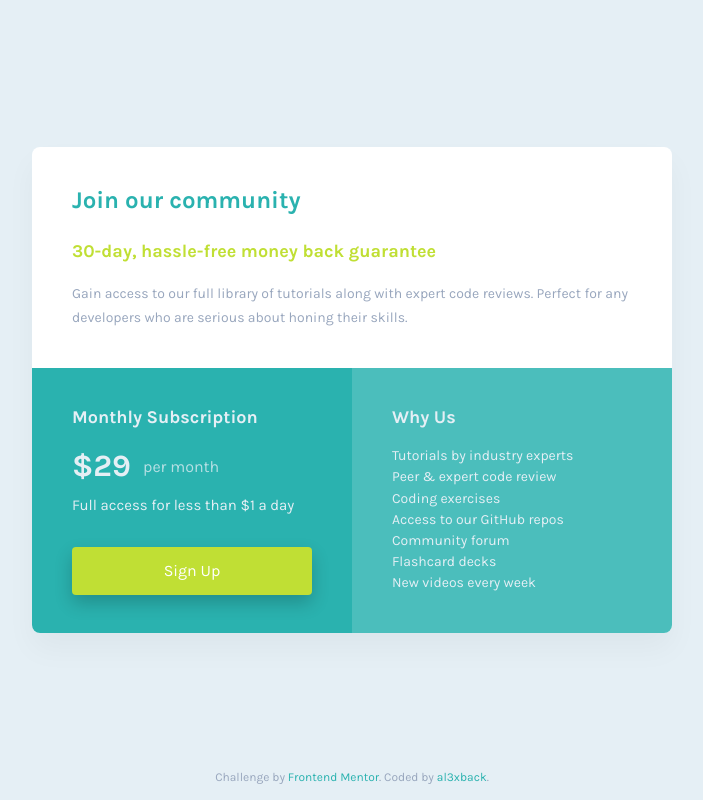
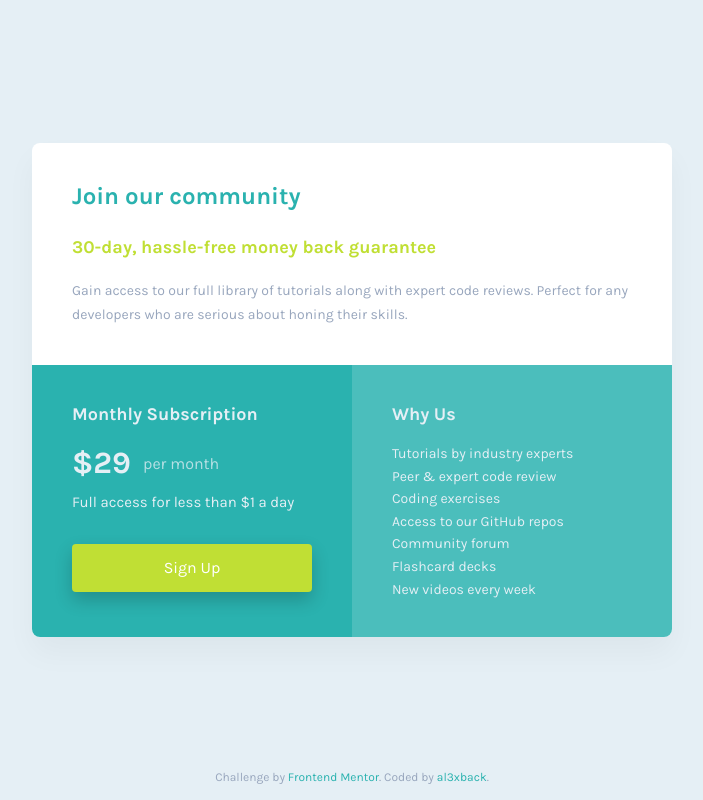
Before and after one commit to al3xback/fmentor-single-price-bulma, a website: page index.html in a window 1280 px wide. Shown: the whole page, without its empty margins (288-991 px from the left). Drawn offline with Linux system fonts and the light colour scheme.

Commit message:
sync line height

```diff
--- a/scss/base/_typography.scss
+++ b/scss/base/_typography.scss
@@ -1,4 +1,3 @@
-@use 'sass:math';
 @use '../abstracts/variables' as var;
 @use '../abstracts/functions' as func;
 
@@ -36,7 +35,6 @@ h6 {
 
 p {
 	font-size: 1em;
-	line-height: math.div(24, 14);
 }
 
 strong {
--- a/scss/components/_card.scss
+++ b/scss/components/_card.scss
@@ -55,6 +55,10 @@
 	background-color: var.$color-cyan-light;
 }
 
+.list {
+	line-height: 1.4;
+}
+
 .list li + li {
 	margin-top: func.em(3, var.$font-size-primary);
 }
--- a/scss/vendors/_bulma.scss
+++ b/scss/vendors/_bulma.scss
@@ -1,3 +1,4 @@
+@use 'sass:math';
 @use '../abstracts/variables' as var;
 @use '../abstracts/functions' as func;
 
@@ -9,7 +10,7 @@
 	$body-font-size: func.em(var.$font-size-primary),
 	$body-weight: var.$font-weight-400,
 	$body-color: var.$color-grayish-blue,
-	$body-line-height: 1.3,
+	$body-line-height: math.div(24, 14),
 	$card-background-color: var.$color-white,
 	$card-radius: 8px,
 	$card-shadow: 0 func.em(16, var.$font-size-primary)
@@ -24,6 +25,7 @@
 	$subtitle-size: func.em(15, var.$font-size-primary),
 	$subtitle-weight: var.$font-weight-700,
 	$subtitle-color: var.$color-bright-yellow,
+	$subtitle-line-height: 1.3,
 	$footer-padding: 0.75rem 0,
 	$footer-background-color: transparent
 );
```
Also changed, not shown: css/main.css, 1 other file.
